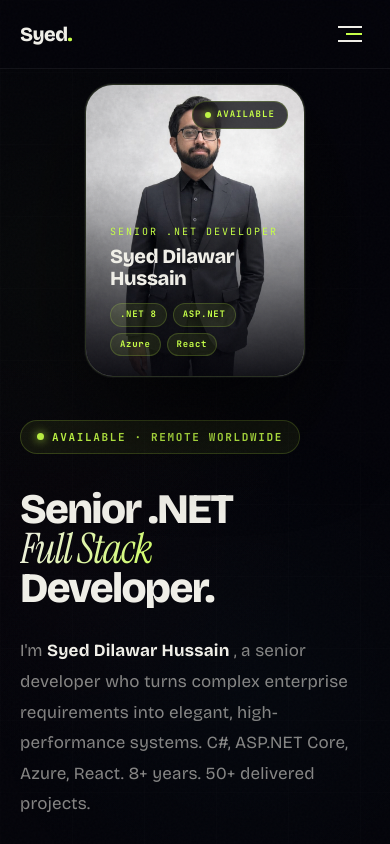
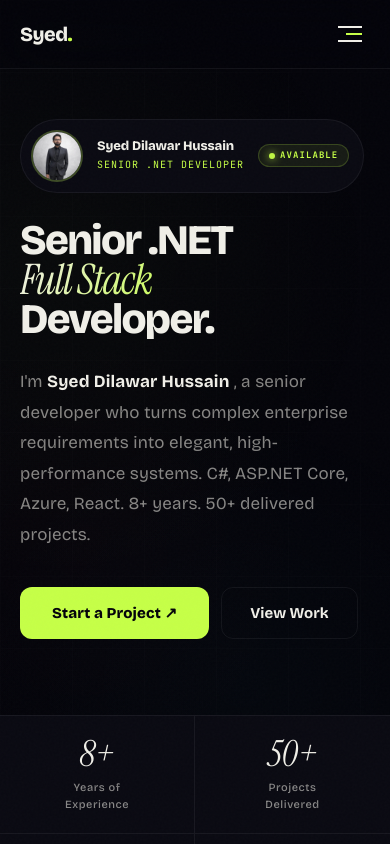
Before and after one commit to OwaisAlam3/Portfolio_Dilawar, a Next.js app: page / in a window 390 px wide. Shown: the top 844 px of the page. Built offline with nearby package versions, Linux system fonts and the light colour scheme.

Commit message:
fixed mobile responsiveness v2

```diff
--- a/app/page.jsx
+++ b/app/page.jsx
@@ -678,56 +678,39 @@ export default function Page() {
           .stat-item-3 { border-right: none !important; }
         }
 
+        /* ─── DESKTOP: show big portrait, hide mobile pill ─── */
+        .hero-photo-col   { display: flex; }
+        .hero-mobile-pill { display: none; }
+
+        /* ─── MOBILE (≤900px) ─── */
         @media (max-width: 900px) {
-          .desktop-only { display: none !important; }
-          .mobile-toggle { display: flex !important; }
-
-          /* ── HERO PHOTO: compact card on tablet ── */
-          .hero-photo-col {
-            display: flex !important;
-            flex: 0 0 auto !important;
-            width: 100% !important;
-            padding: 24px clamp(20px,5vw,48px) 0 !important;
-            justify-content: center !important;
-            align-items: flex-start !important;
-            min-height: unset !important;
-          }
-          /* hide glow blob and ALL floating badges on mobile */
-          .hero-photo-col > div:first-child { display: none !important; }
-          .hero-floating-badge { display: none !important; }
-          .hero-exp-badge { display: none !important; }
-          /* constrain the card itself */
-          .hero-photo-card {
-            max-width: 260px !important;
-            max-height: 346px !important;
-            width: 260px !important;
-            aspect-ratio: 3/4 !important;
-          }
+          .desktop-only   { display: none !important; }
+          .mobile-toggle  { display: flex !important; }
+
+          /* hide the tall desktop portrait entirely */
+          .hero-photo-col { display: none !important; }
+
+          /* show the compact inline pill */
+          .hero-mobile-pill { display: flex !important; }
+
           .hero-left-col {
             width: 100% !important;
-            padding: clamp(32px,5vh,56px) clamp(20px,5vw,48px) 20px !important;
+            padding: clamp(36px,6vh,64px) clamp(20px,5vw,48px) 28px !important;
           }
-          .hero-top-row {
-            flex-direction: column-reverse !important;
-          }
-
-          .stats-grid { grid-template-columns: repeat(2, 1fr) !important; }
+          .hero-top-row { flex-direction: column !important; }
+
+          .stats-grid    { grid-template-columns: repeat(2, 1fr) !important; }
           .services-grid { grid-template-columns: repeat(2, 1fr) !important; }
           .services-grid > * { border-radius: 16px !important; }
-          .process-grid { grid-template-columns: 1fr 1fr !important; }
+          .process-grid  { grid-template-columns: 1fr 1fr !important; }
           .process-grid > * { border-right: none !important; border-bottom: 1px solid ${T.border} !important; }
-          .exp-grid { grid-template-columns: 1fr !important; }
-          .test-grid { grid-template-columns: 1fr 1fr !important; }
+          .exp-grid      { grid-template-columns: 1fr !important; }
+          .test-grid     { grid-template-columns: 1fr 1fr !important; }
           .form-name-email { grid-template-columns: 1fr !important; }
 
-          /* ── FOOTER: stack all columns ── */
-          .footer-grid {
-            grid-template-columns: 1fr !important;
-          }
-          .footer-brand-col {
-            grid-column: span 1 !important;
-          }
-          /* nav + contact sit side-by-side inside a 2-col sub-grid */
+          /* footer stacks */
+          .footer-grid { grid-template-columns: 1fr !important; }
+          .footer-brand-col { grid-column: span 1 !important; }
           .footer-links-row {
             display: grid !important;
             grid-template-columns: 1fr 1fr !important;
@@ -741,32 +724,19 @@ export default function Page() {
 
         @media (max-width: 600px) {
           .services-grid { grid-template-columns: 1fr !important; }
-          .stats-grid { grid-template-columns: 1fr 1fr !important; }
-          .process-grid { grid-template-columns: 1fr !important; }
-          .test-grid { grid-template-columns: 1fr !important; }
-          .cta-email { display: none !important; }
-          /* even smaller photo on phones */
-          .hero-photo-card {
-            max-width: 220px !important;
-            width: 220px !important;
-          }
-          .hero-photo-col {
-            padding: 16px clamp(16px,4vw,32px) 0 !important;
-          }
-          /* footer nav+contact side by side on phones */
+          .stats-grid    { grid-template-columns: 1fr 1fr !important; }
+          .process-grid  { grid-template-columns: 1fr !important; }
+          .test-grid     { grid-template-columns: 1fr !important; }
+          .cta-email     { display: none !important; }
           .footer-links-row {
-            display: grid !important;
             grid-template-columns: 1fr 1fr !important;
-            gap: 32px !important;
           }
         }
 
         @media (max-width: 480px) {
           .form-name-email { grid-template-columns: 1fr !important; }
-          .trust-grid { grid-template-columns: 1fr !important; }
-          .footer-links-row {
-            grid-template-columns: 1fr !important;
-          }
+          .trust-grid      { grid-template-columns: 1fr !important; }
+          .footer-links-row { grid-template-columns: 1fr !important; }
         }
       `}</style>
 
@@ -962,11 +932,12 @@ export default function Page() {
               position: 'relative', zIndex: 2,
             }}
           >
-            {/* Available badge */}
+            {/* Available badge — desktop only */}
             <motion.div
               initial={{ opacity: 0, y: 16 }}
               animate={{ opacity: 1, y: 0 }}
               transition={{ delay: 0.05, duration: 0.6 }}
+              className="desktop-only"
               style={{
                 display: 'inline-flex', alignItems: 'center', gap: 8, marginBottom: 36,
                 padding: '8px 16px', borderRadius: 100, width: 'fit-content',
@@ -981,6 +952,84 @@ export default function Page() {
               <span style={{ fontSize: 11, fontWeight: 700, fontFamily: "'JetBrains Mono', monospace", letterSpacing: '0.15em', textTransform: 'uppercase', color: T.lime }}>
                 Available · Remote Worldwide
               </span>
+            </motion.div>
+
+            {/* ── MOBILE IDENTITY PILL ──
+                Shows on mobile only: circular photo + name + title + available dot
+                Sits right above the headline, replacing the badge row            */}
+            <motion.div
+              className="hero-mobile-pill"
+              initial={{ opacity: 0, y: 12 }}
+              animate={{ opacity: 1, y: 0 }}
+              transition={{ delay: 0.05, duration: 0.6 }}
+              style={{
+                alignItems: 'center',
+                gap: 14,
+                marginBottom: 28,
+                padding: '10px 14px 10px 10px',
+                borderRadius: 100,
+                width: 'fit-content',
+                background: T.surface,
+                border: `1px solid ${T.border}`,
+              }}
+            >
+              {/* Circular photo */}
+              <div style={{
+                width: 52, height: 52, borderRadius: '50%', flexShrink: 0,
+                overflow: 'hidden',
+                border: `2px solid ${T.lime}40`,
+                position: 'relative',
+                background: T.card,
+              }}>
+                <Image
+                  src="/profile.jpg"
+                  alt="Syed Dilawar Hussain"
+                  fill
+                  sizes="52px"
+                  style={{ objectFit: 'cover', objectPosition: 'center 8%' }}
+                  priority
+                />
+              </div>
+
+              {/* Name + title */}
+              <div style={{ minWidth: 0 }}>
+                <div style={{
+                  fontSize: 13, fontWeight: 800, color: T.text,
+                  fontFamily: "'Bricolage Grotesque', sans-serif",
+                  letterSpacing: '-0.01em', lineHeight: 1.2,
+                  whiteSpace: 'nowrap',
+                }}>
+                  Syed Dilawar Hussain
+                </div>
+                <div style={{
+                  fontSize: 10, color: T.lime,
+                  fontFamily: "'JetBrains Mono', monospace",
+                  letterSpacing: '0.1em', textTransform: 'uppercase',
+                  marginTop: 3, whiteSpace: 'nowrap',
+                }}>
+                  Senior .NET Developer
+                </div>
+              </div>
+
+              {/* Available dot */}
+              <div style={{
+                display: 'flex', alignItems: 'center', gap: 5,
+                padding: '4px 10px', borderRadius: 40, flexShrink: 0,
+                background: `${T.lime}12`, border: `1px solid ${T.lime}30`,
+              }}>
+                <div style={{
+                  width: 6, height: 6, borderRadius: '50%',
+                  background: T.lime, boxShadow: `0 0 8px ${T.lime}`,
+                  animation: 'glow-pulse 2s ease-in-out infinite',
+                }} />
+                <span style={{
+                  fontSize: 9, fontWeight: 700,
+                  fontFamily: "'JetBrains Mono', monospace",
+                  letterSpacing: '0.12em', textTransform: 'uppercase', color: T.lime,
+                }}>
+                  Available
+                </span>
+              </div>
             </motion.div>
 
             {/* Headline */}
@@ -1047,7 +1096,7 @@ export default function Page() {
             </motion.div>
           </div>
 
-          {/* ── RIGHT COLUMN - editorial portrait card ── */}
+          {/* ── RIGHT COLUMN - editorial portrait card (desktop only) ── */}
           <motion.div
             initial={{ opacity: 0, x: 50 }}
             animate={{ opacity: 1, x: 0 }}
@@ -1056,7 +1105,6 @@ export default function Page() {
             style={{
               flex: '0 0 clamp(280px, 33vw, 420px)',
               alignSelf: 'stretch',
-              display: 'flex',
               alignItems: 'center',
               justifyContent: 'flex-start',
               padding: '40px 0 80px 0',
@@ -1077,7 +1125,6 @@ export default function Page() {
               initial={{ opacity: 0, y: 24, scale: 0.95 }}
               animate={{ opacity: 1, y: 0, scale: 1 }}
               transition={{ delay: 0.5, duration: 1.0, ease: [0.16, 1, 0.3, 1] }}
-              className="hero-photo-card"
               style={{
                 position: 'relative', zIndex: 2,
                 width: '100%', maxWidth: 340,
@@ -1094,7 +1141,7 @@ export default function Page() {
                 src="/profile.jpg"
                 alt="Syed Dilawar Hussain"
                 fill
-                sizes="(max-width: 900px) 80vw, 340px"
+                sizes="(max-width: 900px) 0px, 340px"
                 style={{ objectFit: 'cover', objectPosition: 'center 10%' }}
                 priority
               />
@@ -1157,7 +1204,6 @@ export default function Page() {
                 initial={{ opacity: 0, scale: 0.5, x: b.left ? -10 : 10 }}
                 animate={{ opacity: 1, scale: 1, x: 0 }}
                 transition={{ delay: 0.9 + i * 0.15, duration: 0.6, ease: [0.16, 1, 0.3, 1] }}
-                className="hero-floating-badge"
                 style={{
                   position: 'absolute',
                   top: b.top,
@@ -1182,7 +1228,6 @@ export default function Page() {
               initial={{ opacity: 0, y: 16 }}
               animate={{ opacity: 1, y: 0 }}
               transition={{ delay: 1.4, duration: 0.6 }}
-              className="hero-exp-badge"
               style={{
                 position: 'absolute', bottom: '12%', left: '-4%', zIndex: 5,
                 display: 'flex', alignItems: 'center', gap: 10,
```
